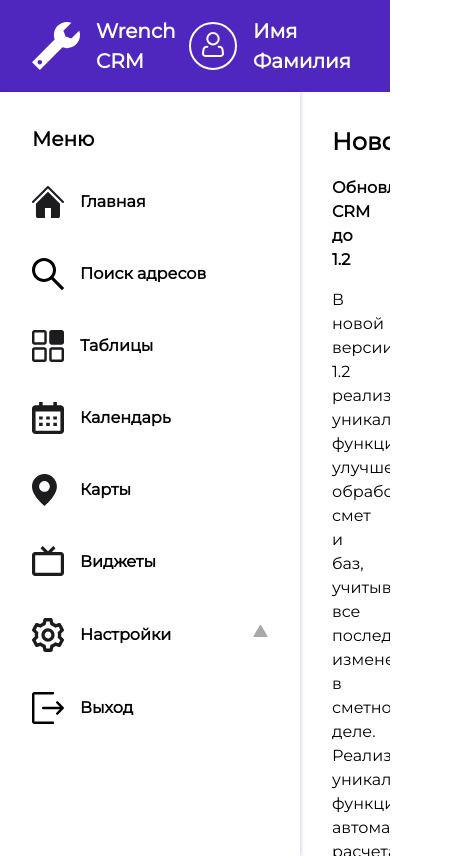
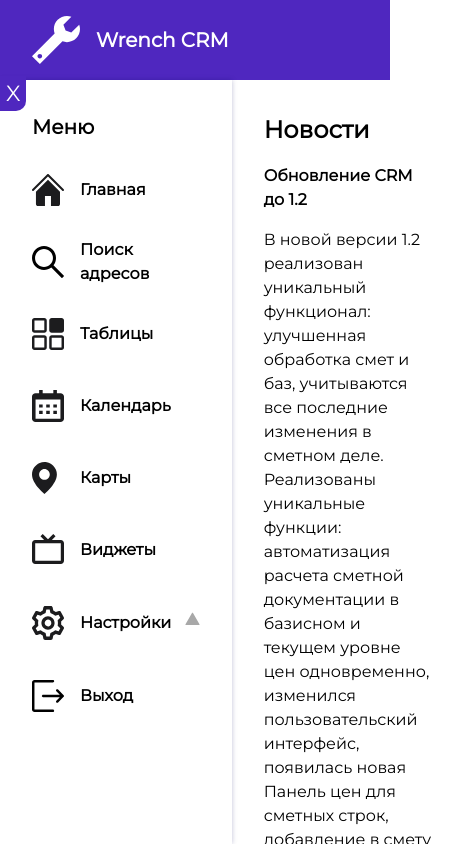
Before and after one commit to ravgusha/address-finder, a React (Create React App) app: page / in a window 390 px wide. Shown: the whole page, 463 px wide, since content can reach past the window. Built offline with nearby package versions, Linux system fonts and the light colour scheme.

Commit message:
feat: add media queries for homepage

```diff
--- a/src/app/index.tsx
+++ b/src/app/index.tsx
@@ -8,7 +8,6 @@
   return (
     <>
       <Header />
-      <Navigation />
       <Routes>
         {routes.map(({ path, component: Component }, i) => (
           <Route key={i} path={path} element={<Component />} />
--- a/src/components/AddressList/style.scss
+++ b/src/components/AddressList/style.scss
@@ -17,11 +17,12 @@
 
     li {
       border-top: 1px solid #d7d7d7;
-      padding: 13px 0;
+      margin: 13px 0;
+      padding-top: 12px;
       font-size: 20px;
 
       &:last-child {
-        padding-bottom: 0;
+        margin-bottom: 0;
       }
     }
   }
--- a/src/components/HeaderUser/style.scss
+++ b/src/components/HeaderUser/style.scss
@@ -5,4 +5,8 @@
   img {
     margin-right: 16px;
   }
+
+  @media screen and (max-width: 500px) {
+    display: none;
+  }
 }
--- a/src/components/NewsItem/style.scss
+++ b/src/components/NewsItem/style.scss
@@ -1,6 +1,7 @@
 main {
   height: calc(100vh - 80px);
-  width: calc(100vw - 300px);
+  // width: calc(100vw - 300px);
+  width: fit-content;
   padding: 0 32px;
   overflow-y: scroll;
 
--- a/src/containers/Address/index.tsx
+++ b/src/containers/AddressPage/index.tsx
@@ -15,7 +15,7 @@
   unrestricted_value: string;
 }
 
-const Address = () => {
+const AddressPage = () => {
   const [searchResults, setSearchResults] = useState<DaDataSuggestion[]>([]);
 
   const onSubmit: React.FormEventHandler<HTMLFormElement> = (event: FormEvent<HTMLFormElement>) => {
@@ -38,4 +38,4 @@
     </main>
   );
 };
-export default Address;
+export default AddressPage;
--- a/src/containers/Home/index.tsx
+++ /dev/null
@@ -1,16 +0,0 @@
-import NewsItem from '../../components/NewsItem';
-import NewsData from './NewsData';
-
-const Home = () => {
-  return (
-    <main>
-      <h2>Новости</h2>
-      {NewsData.map((item, index) => {
-          return (
-            <NewsItem item={item} index={index} key={index}></NewsItem>
-          );
-        })}
-    </main>
-  );
-};
-export default Home;
--- /dev/null
+++ b/src/containers/HomePage/index.tsx
@@ -0,0 +1,20 @@
+import NewsItem from '../../components/NewsItem';
+import Navigation from '../Navigation';
+import NewsData from './NewsData';
+
+import './style.scss';
+
+const HomePage = () => {
+  return (
+    <div className="container">
+      <Navigation />
+      <main>
+        <h2>Новости</h2>
+        {NewsData.map((item, index) => {
+          return <NewsItem item={item} index={index} key={index}></NewsItem>;
+        })}
+      </main>
+    </div>
+  );
+};
+export default HomePage;
--- /dev/null
+++ b/src/containers/HomePage/style.scss
@@ -0,0 +1,3 @@
+.container {
+    display: flex;
+}
--- a/src/containers/Navigation/index.tsx
+++ b/src/containers/Navigation/index.tsx
@@ -2,19 +2,28 @@
 import routes from '../../app/routes';
 
 import './style.scss';
+import { useState } from 'react';
 
 const Navigation = () => {
+  const [navbarOpen, setNavbarOpen] = useState(true);
+
+  const handleToggle = () => {
+    setNavbarOpen(!navbarOpen);
+  };
   return (
-    <nav>
+    <>
+      <button className="nav-btn" onClick={handleToggle}>
+        {navbarOpen ? 'X' : '>'}
+      </button>
+      <nav className={`nav ${navbarOpen ? '' : 'hidden'}`}>
         <p>Меню</p>
         <ul>
           {routes.map((item, index) => {
-          return (
-            <NavLink item={item} index={index} key={index}></NavLink>
-          );
+            return <NavLink item={item} index={index} key={index}></NavLink>;
           })}
         </ul>
       </nav>
+    </>
   );
 };
 
--- a/src/containers/Navigation/style.scss
+++ b/src/containers/Navigation/style.scss
@@ -1,9 +1,16 @@
 nav {
-  width: 300px;
-  top: 80px;
+  max-width: 300px;
+  width: 100%;
+  position: relative;
   box-shadow: 0px 0px 5px rgba(2, 0, 96, 0.25);
   padding: 32px;
   font-weight: 700;
+
+  &.hidden {
+    width: 0;
+    opacity: 0;
+    padding: 10px;
+  }
 
   p {
     margin-bottom: 32px;
@@ -16,3 +23,21 @@
     margin: 0;
   }
 }
+
+.nav-btn {
+  position: fixed;
+  left: 0;
+  top: 76px;
+  z-index: 10;
+  cursor: pointer;
+  border: none;
+  font-size: 22px;
+  border-radius: 0 0 10px;
+  background-color: #4f27bf;
+  color: white;
+  opacity: 0;
+
+  @media screen and (max-width: 650px) {
+  opacity: 100;
+  }
+}
```
Also changed, not shown: src/app/routes.ts (+12 -12 lines), src/containers/HomePage/NewsData.ts (renamed from src/containers/Home/NewsData.ts). Lines whose indentation alone changed are shown as unchanged.
